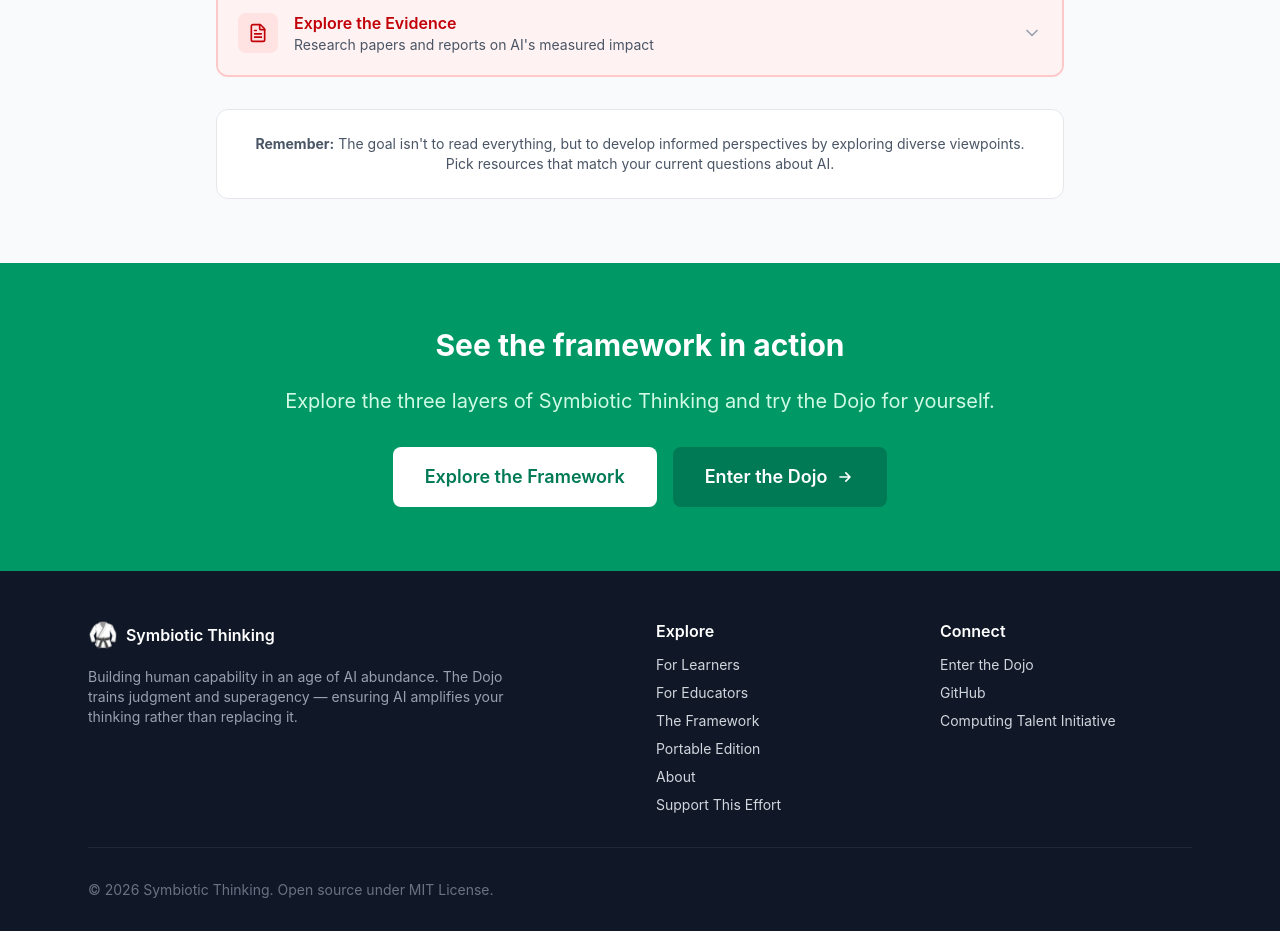
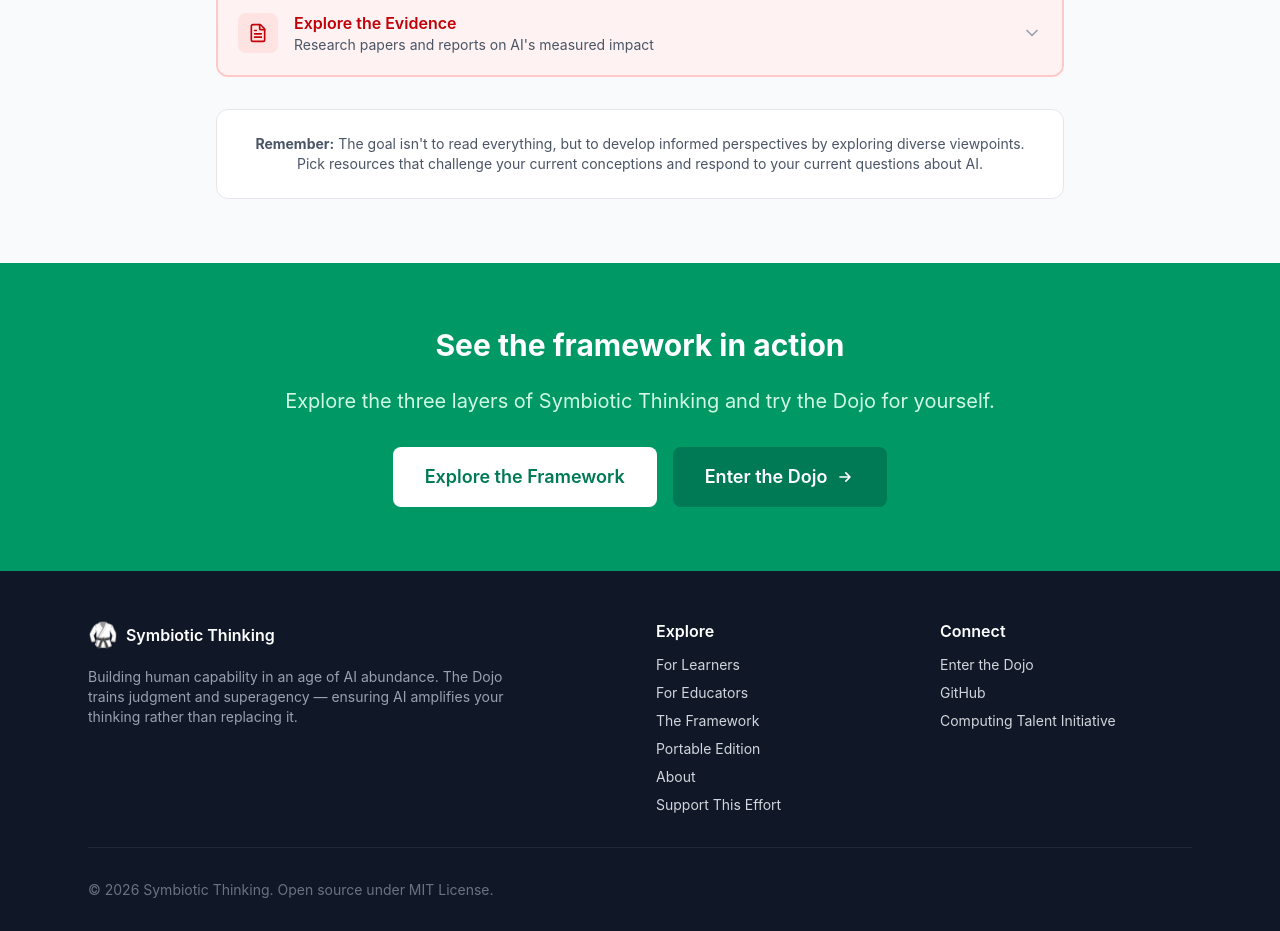
Before and after one commit to profsathya/symbioticthinking-website, a Next.js app: page /approach in a window 1280 px wide. Shown: the part 2521-3452 px from the top of the page. Built offline with nearby package versions, Linux system fonts and the light colour scheme.

Commit message:
Update resources note to encourage challenging conceptions

```diff
--- a/app/approach/page.tsx
+++ b/app/approach/page.tsx
@@ -490,7 +490,8 @@ export default function ApproachPage() {
           <div className="mt-8 bg-white rounded-xl p-6 border border-gray-200 text-center">
             <p className="text-sm text-gray-600">
               <strong>Remember:</strong> The goal isn&apos;t to read everything, but to develop informed
-              perspectives by exploring diverse viewpoints. Pick resources that match your current questions about AI.
+              perspectives by exploring diverse viewpoints. Pick resources that challenge your current conceptions
+              and respond to your current questions about AI.
             </p>
           </div>
         </div>
```
